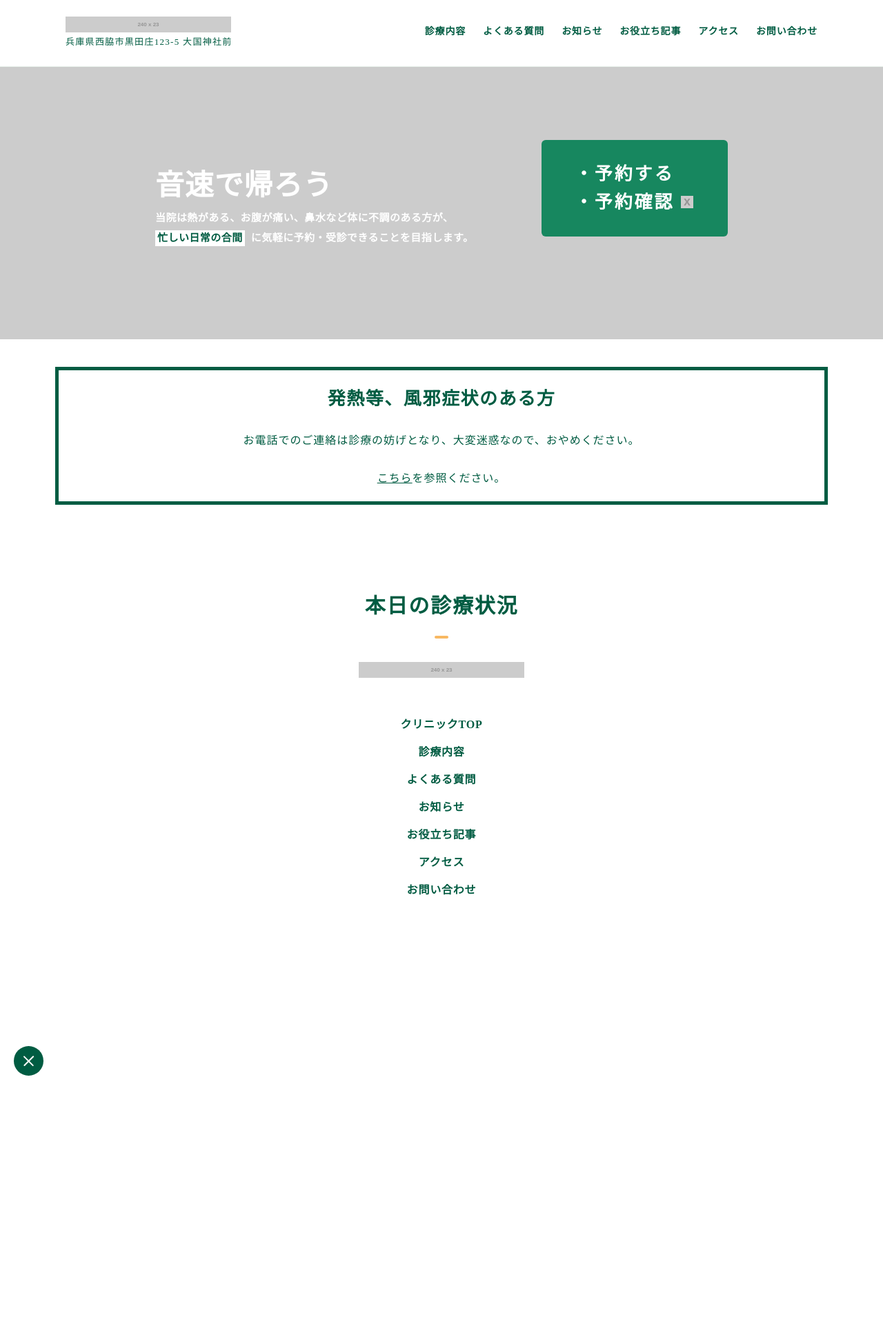
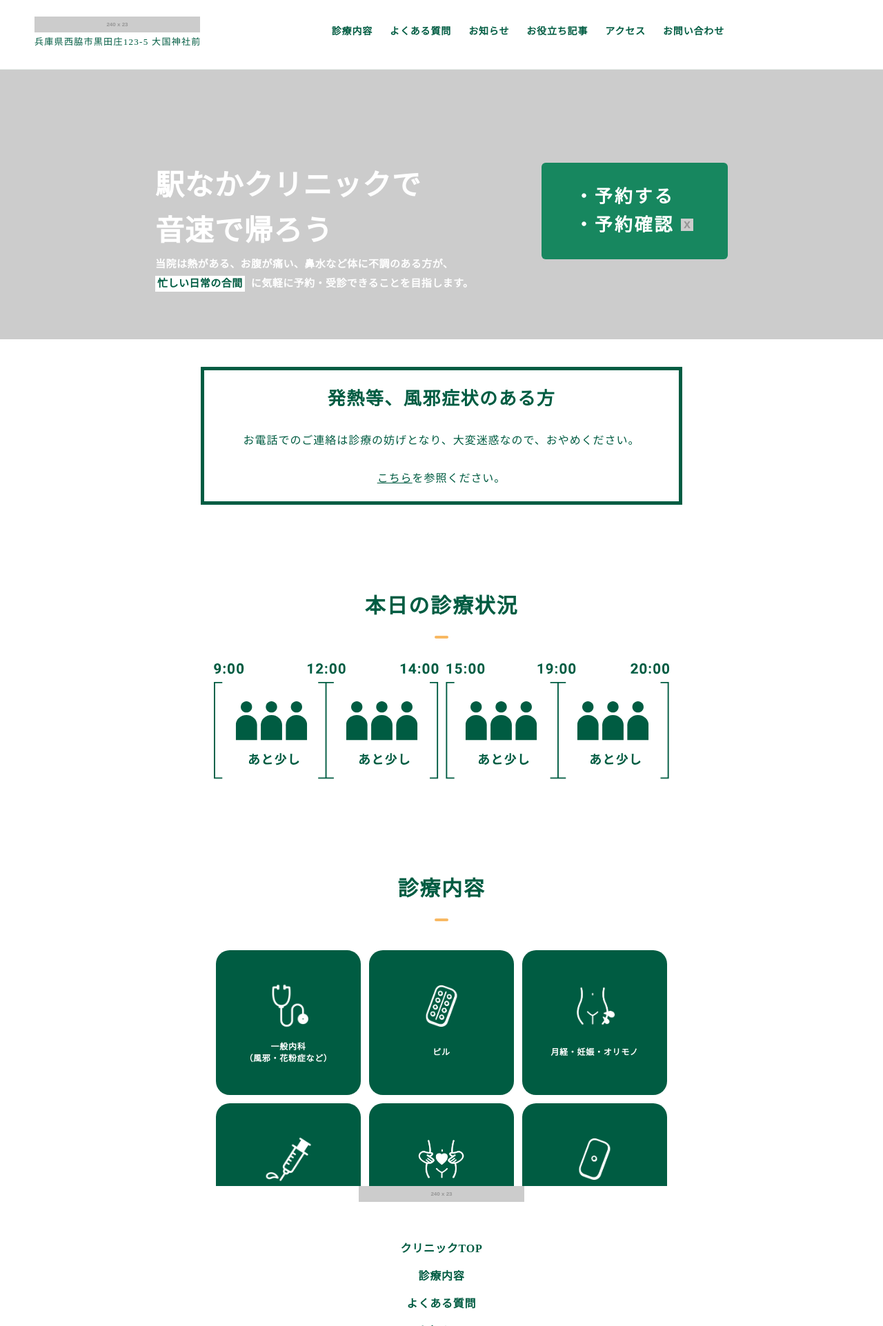
Before and after one commit to ikedakeigo/Machgogo, a PHP site: page /index.html in a window 1280 px wide. Shown: the top 1923 px of the page at 69% size. Run offline with PHP 8.4, Linux system fonts and the light colour scheme; grey boxes labelled with a size stand in for pictures from a placeholder-image service; some libraries are stand-ins or nearby versions.

Commit message:
topレスポンシブ対応

```diff
--- a/assets/css/style.css
+++ b/assets/css/style.css
@@ -20,21 +19,39 @@ ol, ul {
 /*===================================
  * 共通
 ===================================*/
+.is-pc {
+  display: none;
+}
+@media screen and (min-width: 768px) {
+  .is-pc {
+    display: block;
+  }
+}
+
+.is-sp {
+  display: block;
+}
+@media screen and (min-width: 768px) {
+  .is-sp {
+    display: none;
+  }
+}
+
 .container {
   margin-left: 20px;
   margin-right: 20px;
+  max-width: 1120px;
 }
-@media screen and (min-width: 1120px) {
+@media screen and (min-width: 768px) {
   .container {
-    max-width: 1120px;
+    width: 698px;
     margin: 0 auto;
   }
 }
 @media screen and (max-width: 767px) {
   .container {
-    width: 698px;
-    margin-left: auto;
-    margin-right: auto;
+    width: 80%;
+    margin: 0 auto;
   }
 }
 
@@ -128,7 +178,7 @@ p {
 
 .sp-menu {
   position: fixed;
-  top: 120vh;
+  top: 215vh;
   width: 100%;
   background: #FFF;
   height: 120vh;
@@ -257,36 +321,47 @@ p {
   margin-bottom: 20px;
 }
 
-@media screen and (min-width: 1120px) {
+.container-header__nav {
+  margin-left: 50px;
+}
+@media screen and (max-width: 767px) {
+  .container-header__nav {
+    margin-left: 30px;
+  }
+}
+@media screen and (min-width: 768px) {
   .container-header__nav {
     width: 1000px;
-    margin-left: auto;
     margin-right: auto;
-  }
-}
-@media screen and (min-width: 1240px) {
-  .container-header__nav {
-    width: 1090px;
   }
 }
 
 /*===================================
  * header
 ===================================*/
+#top {
+  height: 100px;
+}
+
 .header {
   margin-top: 96px;
   background-image: url("https://placehold.jp/24/cc9999/993333/500x50.png");
   background-size: cover;
 }
-@media screen and (min-width: 1120px) {
+@media screen and (min-width: 768px) {
   .header {
     background-image: url("https://placehold.jp/24/cc9999/993333/500x50.png");
     background-size: cover;
     height: 396px;
   }
 }
+@media screen and (max-width: 767px) {
+  .header {
+    margin-top: 0;
+  }
+}
 
-@media screen and (min-width: 1120px) {
+@media screen and (min-width: 768px) {
   .header__flex {
     display: flex;
     align-items: center;
--- a/assets/sass/style.scss
+++ b/assets/sass/style.scss
@@ -2,10 +2,10 @@
 $breakpoints: (
 //キー 値
 // 'xxs': 'screen and (max-width: 328px)',
-// 'xs': 'screen and (max-width: 599px)',
+'xs': 'screen and (max-width: 599px)',
 'sm': 'screen and (max-width: 767px)', //767px以下（スマホ）用の表示
-'md': 'screen and (min-width: 1120px)', //768px以上（タブレット・PC）用の表示
-'lg': 'screen and (min-width: 1240px)',
+'md': 'screen and (min-width: 768px)', //768px以上（タブレット・PC）用の表示
+'lg': 'screen and (min-width: 1024px)',
 ) !default;
 
 //メディアクエリ用のmixinを定義。デフォ値はmd
@@ -41,24 +39,33 @@ ol, ul {
 /*===================================
  * 共通
 ===================================*/
+
+.is-pc{
+  display: none;
+  @include mq(md){
+    display: block;
+  }
+}
+.is-sp{
+  display: block;
+  @include mq(md){
+    display: none;
+  }
+}
+
 .container{
   margin-left: 20px;
   margin-right: 20px;
-  @include mq(md){
   max-width: 1120px;
+  @include mq(md){
+    width: 698px;
     margin: 0 auto;
   }
   @include mq(sm){
-    width: 698px;
-    margin-left: auto;
-    margin-right: auto;
-  }
-
-  // @include mq(sm){
-  //   width: 698px;
-  //   margin-left: auto;
-  //   margin-right: auto;
-  // }
+    width: 80%;
+    margin: 0 auto;
+  }
+
 }
 
 .main_title{
@@ -71,6 +78,9 @@ ol, ul {
   line-height: 180%;
   letter-spacing: 0.06em;
   color: #005C42;
+  @include mq(xs){
+    margin-top: 50px;
+  }
 }
 
 .sub_title{
@@ -148,7 +188,7 @@ p {
 
 .sp-menu{
   position: fixed;
-  top: 120vh;
+  top: 215vh;
   width: 100%;
   background: #FFF;
   height: 120vh;
@@ -201,10 +241,6 @@ p {
       color: #005C42;
     }
   }
-}
-
-.close{
-
 }
 
 .js-close{
@@ -226,20 +261,24 @@ p {
   }
 }
 
+/*===================================
+ * sp footer-box
+===================================*/
+
 .footer-box{
   position: fixed;
   width: 100%;
-  bottom: 0px;
-  left: 0px;
+  bottom: 0;
+  left: 0;
   z-index: 10;
 }
 
 .footer__flex{
   display: flex;
-  width: 100;
+  width: 100%;
   filter: drop-shadow(0px -4px 15px rgba(0, 0, 0, 0.08));
 
-  @include mq(md){
+  @include mq(lg){
     display: none;
   }
 }
@@ -250,10 +289,18 @@ p {
   width: 70px;
   background-color: white;
   display: table;
-}
-
-.js-spmenu{
-
+
+  & img {
+    position: absolute;
+    display: table-cell;
+    width: 33px;
+    height: 30.8px;
+    top: 0;
+    left: 0;
+    right: 0;
+    bottom: 0;
+    margin: auto;
+  }
 }
 
 .page-bottom{
@@ -312,21 +359,24 @@ p {
 }
 
 .container-header__nav{
+  margin-left: 50px;
+  @include mq(sm){
+    margin-left: 30px;
+  }
   @include mq(md){
     width: 1000px;
-    margin-left: auto;
     margin-right: auto;
   }
-
-  @include mq(lg){
-    width: 1090px;
-  }
 }
 
 
 /*===================================
  * header
 ===================================*/
+
+#top{
+  height: 100px;
+}
 
 .header{
   margin-top: 96px;
@@ -337,6 +387,9 @@ p {
     background-size: cover;
     height: 396px;
   }
+  @include mq(sm){
+    margin-top: 0;
+  }
 }
 
 .header__flex{
@@ -374,7 +427,7 @@ p {
 
   &__list{
     display: none;
-    @include mq(md){
+    @include mq(lg){
       display: flex;
     }
   }
@@ -406,14 +459,8 @@ p {
   margin-right: 15px;
 
   @include mq(sm){
-    // margin-left: 34px;
-    // margin-right: 35px;
-  }
-
-  @include mq(sm){
-    width: 500px;
-    margin-left: auto;
-    margin-right: auto;
+    margin-left: 34px;
+    margin-right: 35px;
   }
 
   @include mq(lg){
@@ -472,8 +519,7 @@ p {
 
 .front-button{
 
-
-  @include mq(md){
+  @include mq(lg){
     display: block;
     width: 270px;
     height: 140px;
@@ -501,7 +547,7 @@ p {
 .reservation-text{
   display: none;
 
-  @include mq(md){
+  @include mq(lg){
     display: block;
     font-style: normal;
     font-weight: bold;
@@ -582,15 +628,15 @@ p {
   position: relative;
   margin-left: auto;
   margin-right: auto;
-  // @include mq(sm){
-  //   width: 660px;
-  // }
-
-  @include mq(sm){
-    position: relative;
+
+  @include mq(sm){
     margin-left: auto;
     margin-right: auto;
-    width: 337px;
+    width: 59vw;
+  }
+
+  @include mq(xs){
+    width: 85vw;
   }
 
   & img {
@@ -611,29 +657,32 @@ p {
     width: 107px;
     height: 98px;
     @include mq(sm){
-      top: 32px;
-    left: 12px;
-    width: 58px;
-    height: 53px;
+      top: 50%;
+      left: 10%;
+      transform: translate(-40%, -50%);
+      width: 10.84vw;
+    }
+    @include mq(xs){
+      width: 15.84vw;
     }
   }
 
   &:nth-child(2) img{
     left: 190px;
     @include mq(sm){
-      left: 94px;
+      left: 35%;
     }
   }
   &:nth-child(3) img{
     left: 363px;
     @include mq(sm){
-      left: 184px;
+      left: 61%;
     }
   }
   &:nth-child(4) img{
     left: 525px;
     @include mq(sm){
-      left: 267px;
+      left: 85%;
     }
   }
 }
@@ -645,6 +694,14 @@ p {
 #medical{
   & .main_title{
     padding-top: 85px;
+    @include mq(sm){
+      padding-top: 0;
+    }
+  }
+  & .container {
+    @include mq(sm){
+      width: 100%;
+    }
   }
 }
 
@@ -680,6 +737,11 @@ p {
       -webkit-transform: translate(-50%, -50%);
       -ms-transform: translate(-50%, -50%);
     }
+
+    @include mq(sm){
+      width: 158px;
+      height: 158px;
+    }
   }
 }
 
@@ -819,9 +881,6 @@ p {
  * medical
 ===================================*/
 
-#medical{
-
-}
 
 .medical-steps{
   @include mq(md){
@@ -847,15 +906,20 @@ p {
     object-fit: cover;
   }
 
-  @include mq(lg){
-
-  }
 }
 
 .step-number{
 
   &__pc{
     display: none;
+    @include mq(sm){
+      &-box .img{
+        margin-right: 17px;
+        object-fit: cover;
+        border-radius: 2vh
+      }
+    }
+
     @include mq(md){
       display: block;
       background: #005C42;
@@ -871,8 +935,10 @@ p {
       margin-left: auto;
       margin-right: auto;
       margin-bottom: 9px;
-
-      &-box img{
+    }
+
+    @include mq(lg){
+      &-box .img{
         height: 173px;
         width: 215px;
       }
@@ -907,7 +973,9 @@ p {
 }
 
 .step-title{
-  // display: flex;
+  @include mq(sm){
+    display: flex;
+  }
 }
 
 .step-text{
@@ -992,6 +1062,12 @@ p {
   margin-right: 18px;
   display: inline-block;
   margin-top: 9px;
+
+  @include mq(sm){
+    font-size: 15px;
+    margin-right: 0;
+    margin-top: 0;
+  }
 
   @include mq(md){
     margin-right: 0px;
@@ -1015,6 +1091,14 @@ p {
     font-size: 22px;
     margin-top: 15px;
     margin-left: 15px;
+    @include mq(sm){
+      font-size: 15px;
+      margin-left: 0;
+    }
+  }
+
+  @include mq(sm){
+    font-size: 28px;
   }
 }
 
@@ -1025,18 +1109,24 @@ p {
   border-radius: 30px;
   display: inline-block;
   text-align: center;
-  // height: 33px;
   font-size: 14px;
   line-height: 25px;
   padding-left: 23px;
   padding-right: 23px;
 
   margin-left: 10px;
+
+  @include mq(sm){
+    font-size: 12px;
+    padding-left: 10px;
+    padding-right: 10px;
+    margin-right: 12px;
+  }
 }
 
 .features-list{
   display: flex;
-  justify-content: space-between;
+  justify-content: space-around;
   margin-top: 45px;
 
   @include mq(md){
@@ -1286,10 +1336,16 @@ p {
 }
 
 .notice-list{
+  @include mq(lg){
     display: flex;
     flex-wrap: wrap;
     justify-content: space-between;
     margin: 0 auto;
+  }
+
+  @include mq(sm){
+    display: block;
+  }
 }
 
 .notice-item{
@@ -1321,6 +1376,10 @@ p {
     -webkit-line-clamp: 2;
     overflow: hidden;
     text-align: start;
+  }
+
+  @include mq(sm){
+    width: 100%;
   }
 }
 
@@ -1363,15 +1422,21 @@ p {
 }
 
 .articles-grid{
+  @include mq(lg){
     display: flex;
     flex-wrap: wrap;
-
     width: 698px;
     margin-left: auto;
     margin-right: auto;
     justify-content: space-between;
   }
 
+  @include mq(sm){
+    display: block;
+    width: 100%;
+  }
+}
+
 .article-item{
   margin-bottom: 30px;
   width: calc(50% - 15px);
@@ -1381,6 +1446,10 @@ p {
     height: 100%;
     text-decoration: none;
     color: #005C42;
+  }
+
+  @include mq(sm){
+    width: 100%;
   }
 }
 
@@ -1450,10 +1519,14 @@ p {
     width: 101%;
     height: 101%;
   }
+
+  @include mq(xs){
+    padding-bottom: 10vh;
+  }
 }
 
 .move-container{
-
+  text-align: center;
 }
 
 /*===================================
@@ -1498,10 +1571,16 @@ p {
 
 .footer-info{
   display: flex;
+  @include mq(sm){
+    display: block;
+  }
 }
 
 .footer-address{
   width: 350px;
+  @include mq(xs){
+    width: 100%;
+  }
 }
 
 .footer-map-link{
@@ -1538,6 +1617,9 @@ p {
       padding-right: 10px;
       text-align: center;
     }
+    @include mq(xs){
+      width: 100%;
+    }
   }
 
   &__day{
--- a/index.html
+++ b/index.html
@@ -26,7 +26,7 @@
     <script type="text/javascript" src="https://maxcdn.bootstrapcdn.com/bootstrap/3.3.7/js/bootstrap.min.js?ver=6.2" id="bootstrap-js-js"></script>
   </head>
   <body>
-    <div class="sp-menu js-spmenu">
+    <div class="sp-menu">
       <div class="sp-menu__container">
         <a href="index.html" class="sp-nav__logo-link">
           <div class="sp-nav__logo">
@@ -61,8 +61,6 @@
     <script>
       $(".js-spmenu").on("click", function () {
         $(".sp-menu").addClass("is_open");
-        // is_openの時にdisplay:blockにする
-        $(".is_open").style.display = "block";
 
       });
       $(".sp-menu").on("click", function () {
@@ -110,7 +108,7 @@
     <header class="header">
       <div class="container-front">
         <div class="front-text">
-          <p class="front-text__main">音速で帰ろう</p>
+          <p class="front-text__main">駅なかクリニックで<br class="is-sp">音速で帰ろう</p>
           <div class="front-text__secondary">
             当院は熱がある、お腹が痛い、鼻水など体に不調のある方が、
             <span class="highlight">忙しい日常の合間</span>
@@ -216,7 +214,8 @@
               <img src="/assets/img/value1@2x.png" width="106" height="106" alt="" />
             </div>
             <div class="value-item__text">
-              <h3 class="sub_title">紙の診察券なし スマホで受付</h3>
+              <h3 class="sub_title">
+                紙の診察券なし<br class="is-sp">スマホで受付</h3>
             </div>
           </div>
           <div class="value-item">
@@ -224,7 +223,9 @@
               <img src="/assets/img/value2@2x.png" width="106" height="106" alt="" />
             </div>
             <div class="value-item__text">
-              <h3 class="sub_title">キャッシュレス決済OK</h3>
+              <h3 class="sub_title">
+                キャッシュレス決済OK
+              </h3>
             </div>
           </div>
           <div class="value-item">
@@ -232,7 +233,10 @@
               <img src="/assets/img/value3@2x.png" width="106" height="106" alt="" />
             </div>
             <div class="value-item__text">
-              <h3 class="sub_title">診察室を出たら そのまま薬局へ</h3>
+              <h3 class="sub_title">
+                診察室を出たら<br class="is-sp">
+                そのまま薬局へ
+              </h3>
             </div>
           </div>
           <div class="value-item">
@@ -281,7 +285,7 @@
       </div>
     </section>
 
-    <section id="medical">
+    <section id="">
       <div class="container inner">
         <h2 class="main_title">診療の流れ</h2>
         <div class="border"></div>
```
Also changed, not shown: other parts of assets/css/style.css (+208 -82 lines), other parts of assets/sass/style.scss (+38 -50 lines), 1 other file. Lines whose indentation alone changed are shown as unchanged.
